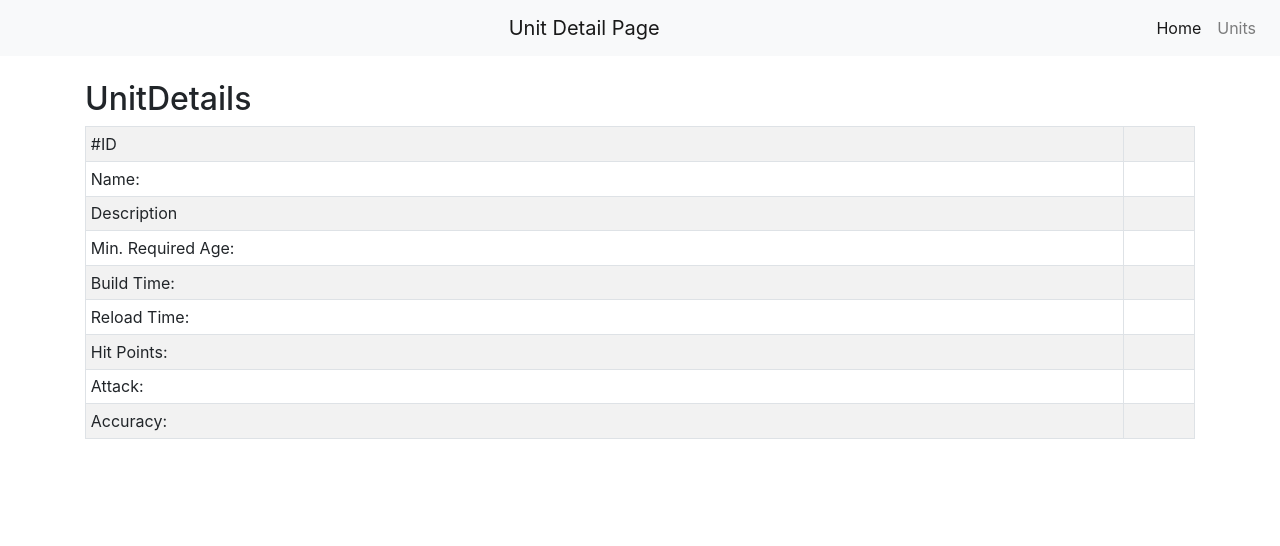
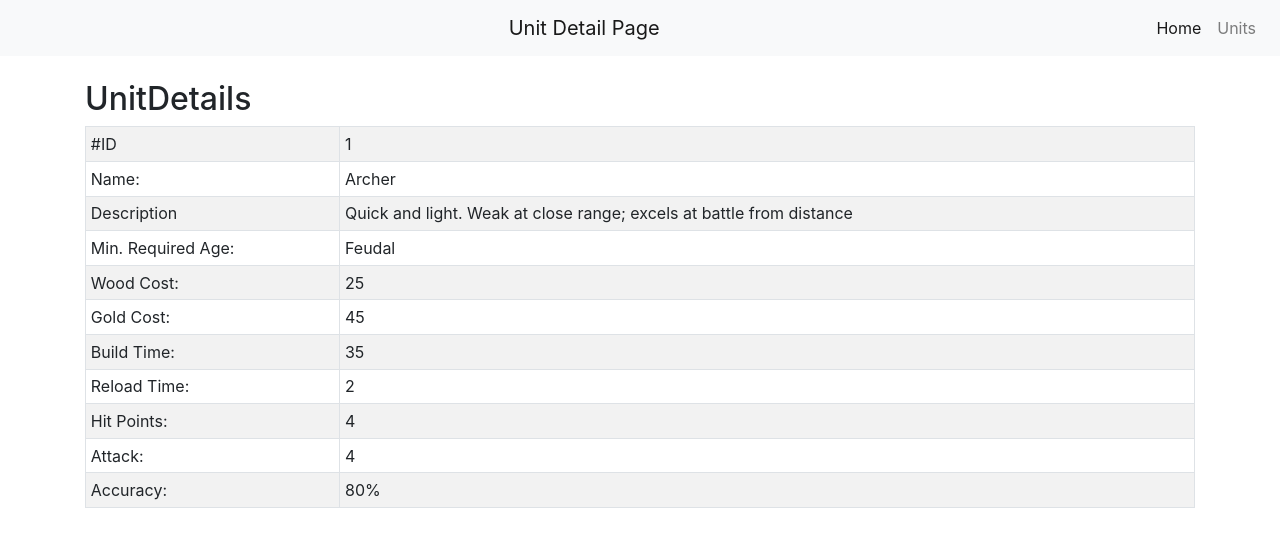
Before and after one commit to YunusEmreOnder/age-of-empires-units, a React (Create React App) app: page /unitDetails/1 in a window 1280 px wide. Shown: the top 546 px of the page. Built offline with nearby package versions, Linux system fonts and the light colour scheme.

Commit message:
Detay sayfası düzenlendi

```diff
--- a/src/actions/unitsAction.js
+++ b/src/actions/unitsAction.js
@@ -1,7 +1,5 @@
-
 export const GET_UNITS = "GET_UNITS"
-
-function getUnits(data = []){
+function getUnits(data =[]){
    return{
        type:GET_UNITS,
        payload:data
--- a/src/components/Table/index.js
+++ b/src/components/Table/index.js
@@ -28,7 +28,7 @@ class TableList extends React.Component {
     let filteredList = costFilterData.filter(ageFilterList, costs)
     return (
       <div>
-        <Table bordered striped hover>
+        <Table bordered striped hover className="unitsList">
           <thead>
             <tr>
               <th>#id</th>
--- a/src/components/Table/index.scss
+++ b/src/components/Table/index.scss
@@ -1,4 +1,4 @@
-table{
+.unitsList{
     tr{
         cursor:pointer
     }
--- a/src/views/UnitDetails/index.js
+++ b/src/views/UnitDetails/index.js
@@ -1,11 +1,16 @@
-
 import React, { Component } from 'react'
 import { connect } from 'react-redux'
+import { Table } from "reactstrap";
 import { pageTitle } from '../../actions/pageTitleAction'
-import { Table } from "reactstrap";
+import { setUnitAction } from '../../actions/unitDetailsAction'
+import * as unitsData from '../../resources/units.json'
+const unitsList = unitsData.units
 class UnitDetails extends Component {
   componentDidMount() {
-    this.props.setPageTitle('Unit Detail Page')
+    const { match, setUnite, setPageTitle } = this.props;
+    const unit = unitsList.find(e => e.id === Number(match.params.id))
+    setPageTitle('Unit Detail Page')
+    setUnite(unit)
   }
   render() {
     const { unit } = this.props
@@ -33,12 +38,12 @@ class UnitDetails extends Component {
             </tr>
             {cost
               ?
-                Object.entries(cost).map(([key, value],index) => {
-                  return (<tr key={index}>
-                    <td>{key} Cost:</td>
-                    <td>{value}</td>
-                  </tr>);
-                })
+              Object.entries(cost).map(([key, value], index) => {
+                return (<tr key={index}>
+                  <td>{key} Cost:</td>
+                  <td>{value}</td>
+                </tr>);
+              })
 
               : ""}
             <tr>
@@ -72,7 +77,8 @@ const mapStateToProps = state => ({
   unit: state.unitDetails
 })
 const mapDispatchToProps = {
-  setPageTitle: pageTitle
+  setPageTitle: pageTitle,
+  setUnite: setUnitAction,
+};
 
-};
 export default connect(mapStateToProps, mapDispatchToProps)(UnitDetails);
```
